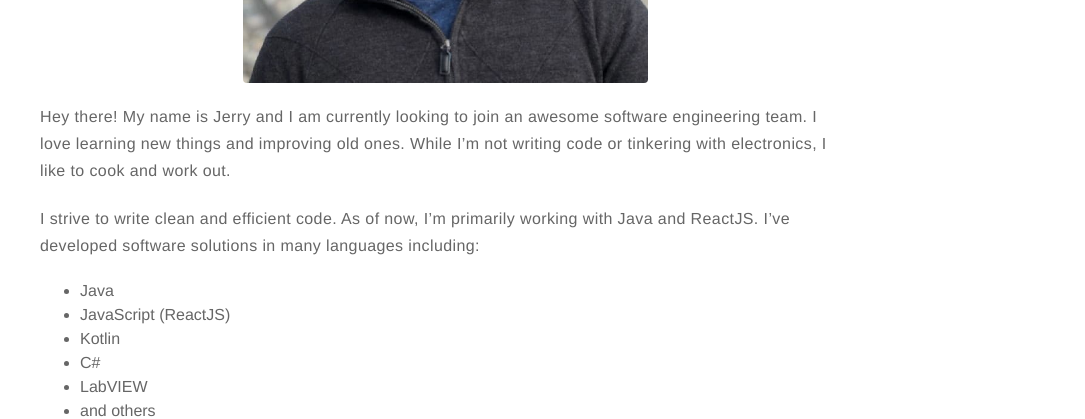
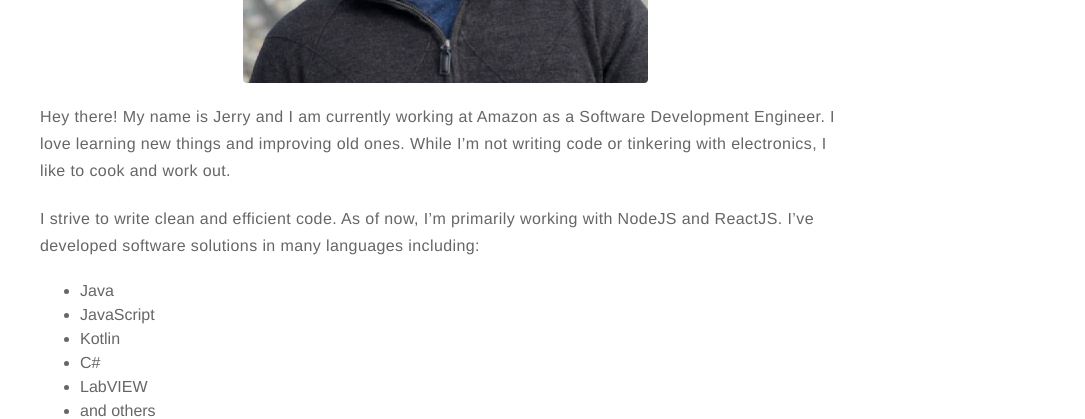
Before and after one commit to JerryBLi/jerrybli.github.io, a Jekyll site: the page built from about.md, in a window 1280 px wide. Shown: the part 447-866 px from the top of the page, without its empty margins (195-1280 px from the left). Built offline with Jekyll 4.4.1, drawn with Linux system fonts in a browser that asks for light colours.

Commit message:
Update about.md

```diff
--- a/about.md
+++ b/about.md
@@ -4,11 +4,11 @@ layout: page
 ---
 ![Profile Image]({{ site.url }}/{{ site.picture }})
 
-Hey there! My name is Jerry and I am currently looking to join an awesome software engineering team. I love learning new things and improving old ones. While I'm not writing code or tinkering with electronics, I like to cook and work out.
+Hey there! My name is Jerry and I am currently working at Amazon as a Software Development Engineer. I love learning new things and improving old ones. While I'm not writing code or tinkering with electronics, I like to cook and work out.
 
-I strive to write clean and efficient code. As of now, I'm primarily working with Java and ReactJS. I've developed software solutions in many languages including:
+I strive to write clean and efficient code. As of now, I'm primarily working with NodeJS and ReactJS. I've developed software solutions in many languages including:
 * Java
-* JavaScript (ReactJS)
+* JavaScript
 * Kotlin
 * C#
 * LabVIEW
```
